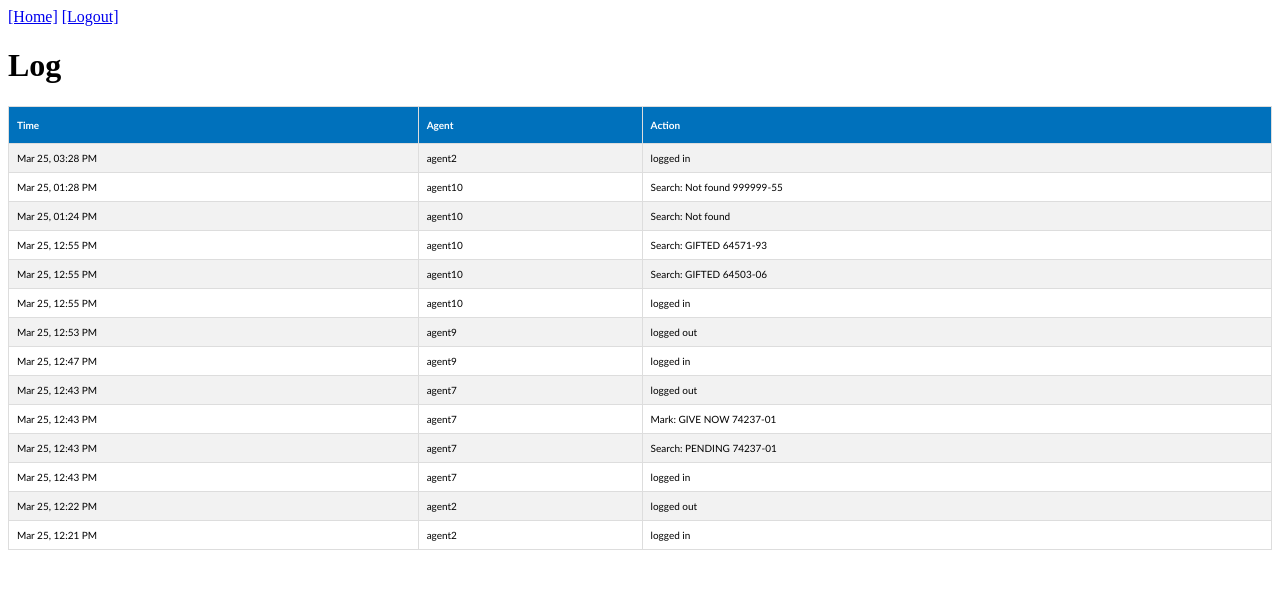
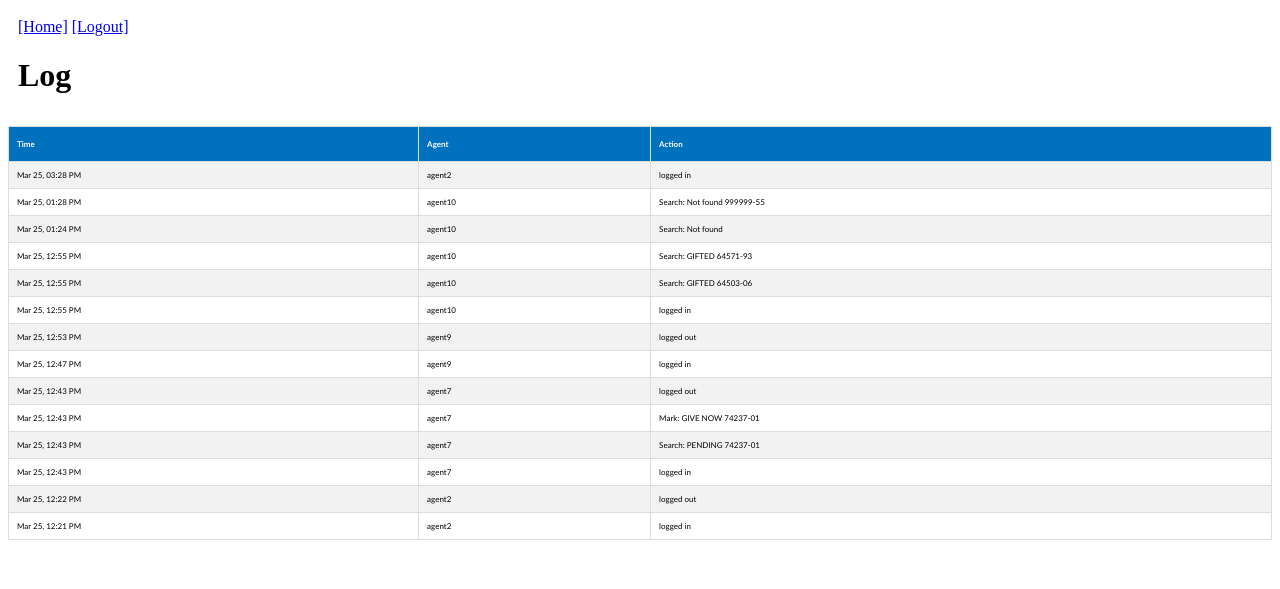
Before and after one commit to klappztech/hal, a PHP site: page /log.php in a window 1280 px wide. Shown: the top 589 px of the page. Run offline with PHP 8.4, Linux system fonts and the light colour scheme; the visitor is signed in with stand-in values (Sample User, id 1); data comes from the database, SQL or seed files in the repository; some libraries are stand-ins or nearby versions.

Commit message:
html log final

```diff
--- a/css/style.css
+++ b/css/style.css
@@ -89,7 +89,7 @@ tr:nth-child(even) {
 
 #logtable {
    font-family: "Trebuchet MS", Arial, Helvetica, sans-serif;
-   font-size:10px;
+   font-size:8px;
    border-collapse: collapse;
    width: 100%;
  }
--- a/log.php
+++ b/log.php
@@ -26,9 +26,9 @@ $search_result = $db->getAlllog();
    <div data-role="page" id="pageone">
 
 
-      <div data-role="header" data-position="fixed" data-theme="b">
-         <a href="search.php" data-icon="back" class="ui-btn-left">[Home]</a>
-         <a href="logout.php" data-icon="power" class="ui-btn-right">[Logout]</a>
+      <div style="padding:10px;">
+         <a href="search.php" >[Home]</a>
+         <a href="logout.php" >[Logout]</a>
 
          <h1>Log</h1>
       </div>
```
